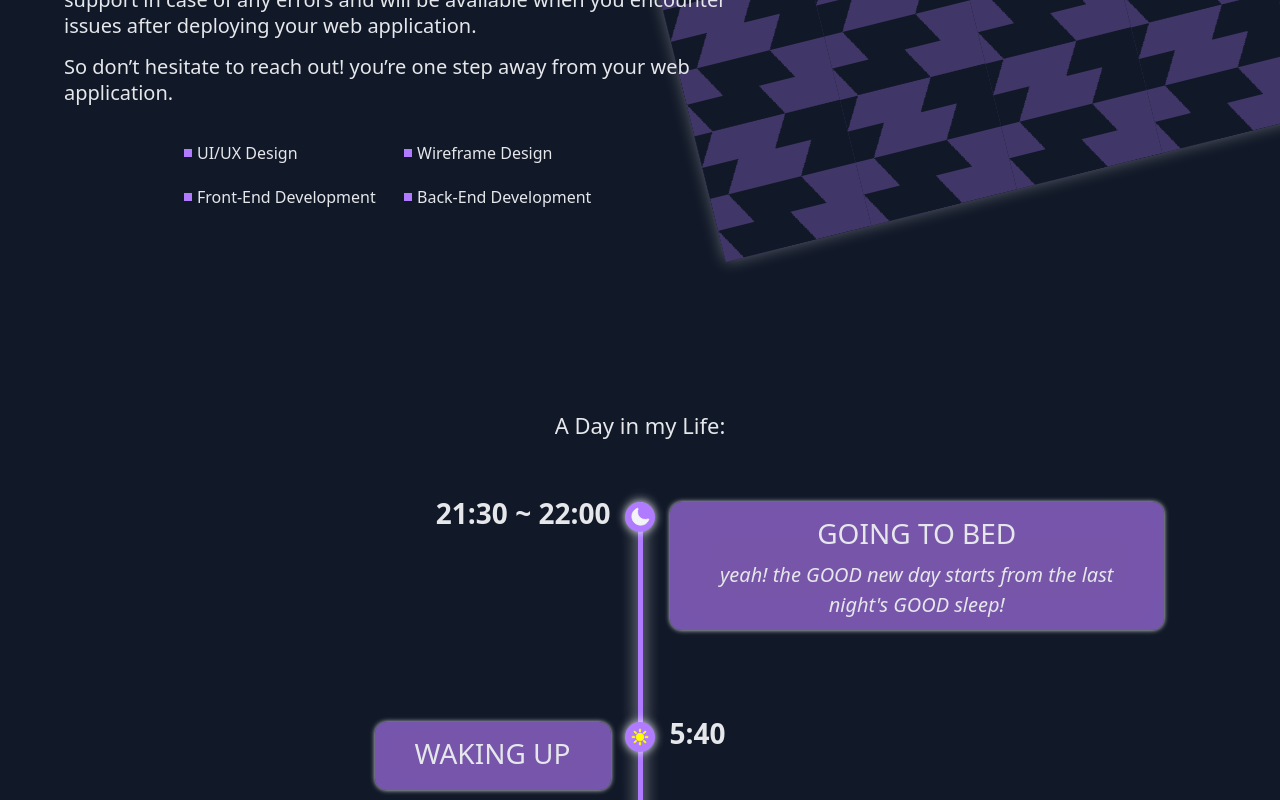
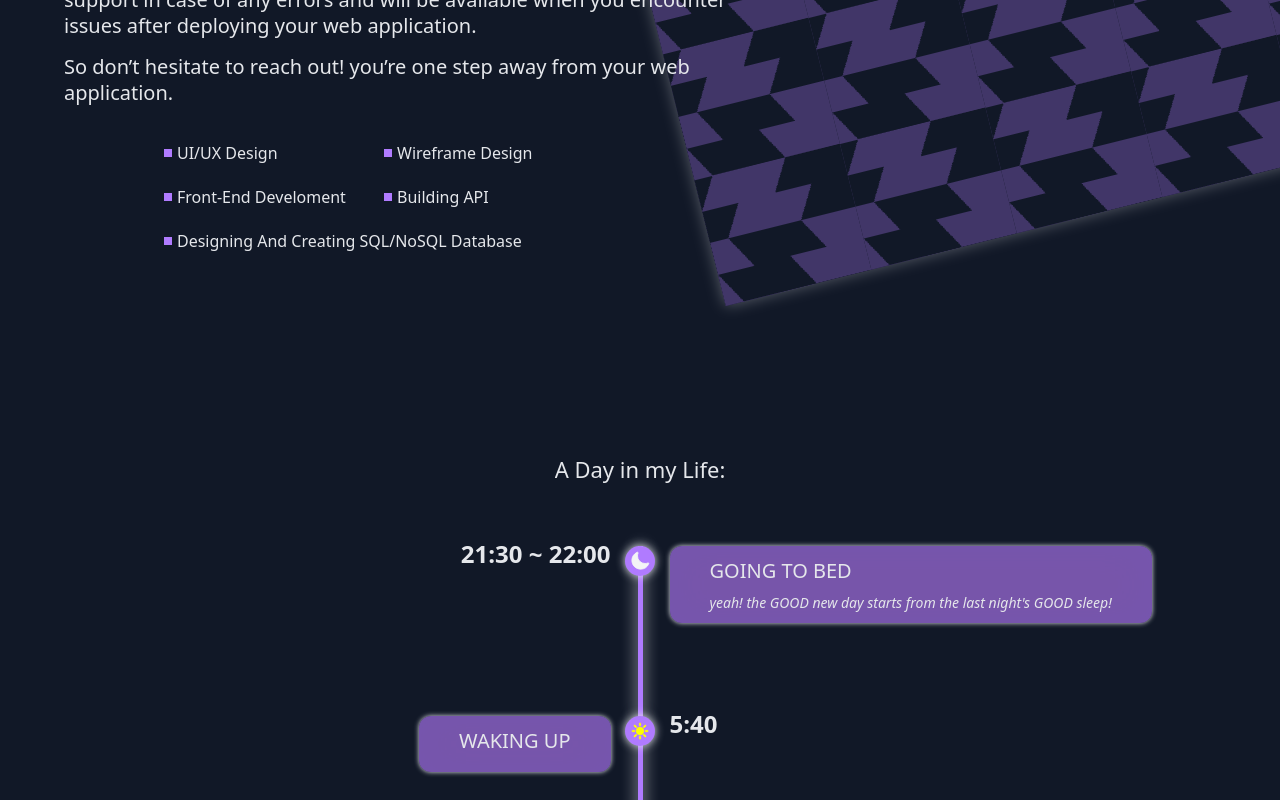
Before and after one commit to xmarya/portfolio.v2, a React (Vite) app: page / in a window 1280 px wide. Shown: the part 2680-3480 px from the top of the page. Built offline with nearby package versions, Linux system fonts and the light colour scheme.

Commit message:
I think I can say now I'm finished with the timeline component

```diff
--- a/src/UI/Timeline.jsx
+++ b/src/UI/Timeline.jsx
@@ -47,10 +47,10 @@ const MiddleLine = styled(motion.div)`
 `;
 
 const Content = styled(motion.div)`
-  font-size: var(--secondary-heading);
+  /* font-size: var(--secondary-heading); */
+  font-size: var(--p-text);
   font-weight: 500;
-  text-align: center;
-  height: 20rem;
+  height: 15rem;
   justify-self: ${(props) => props.direction};
   margin: 0 1.2rem 2rem;
 
@@ -80,13 +80,12 @@ const Content = styled(motion.div)`
 `;
 
 const Activity = styled.div`
-  /* font-size: 2.4rem; */
   text-transform: uppercase;
   padding: 0 2rem;
 `;
 
 const Note = styled.div`
-  font-size: var(--p-text);
+  font-size: var(--md-text);
   font-style: italic;
   padding: 0 2rem;
   margin-top: 0.6rem;
@@ -94,6 +93,8 @@ const Note = styled.div`
 
 const Time = styled.div`
   /* font-size: 3rem; */
+    font-size: 2.4rem;
+
   font-weight: 600;
   margin-top: -3rem;
 `;
--- a/src/data/offersData.js
+++ b/src/data/offersData.js
@@ -11,6 +11,9 @@ export const offers =[
         title: "Front-end develoment",
       },
       {
-        title: "Back-end develoment",
+        title: "Building API",
+      },
+      {
+        title: "Designing and Creating SQL/NoSQL Database",
       },
 ];
--- a/src/index.css
+++ b/src/index.css
@@ -57,12 +57,12 @@
   --p-text: clamp(2rem, 5vw, 1.8rem);
   --button-text: 1.4rem;
 
-  --xxl-text: 22px;
-  --xl-text: 18px;
-  --lg-text: 16px;
-  --md-text: 14px;
+  --xxl-text: 2.2rem;
+  --xl-text: 1.8rem;
+  --lg-text: 1.6rem;
+  --md-text: 1.4rem;
   --xsm-text: 1.3rem;
-  --xxsm-text: 12px;
+  --xxsm-text: 1.2rem;
 }
 
 *,
--- a/src/sections/Offer.jsx
+++ b/src/sections/Offer.jsx
@@ -3,13 +3,8 @@ import { SectionHeading } from "../UI/Headings";
 import { Section } from "../UI/Section";
 import { motion } from "framer-motion";
 import AnimatedWrapper from "../UI/Animation/AnimatedWrapper";
+import { offers } from "../data/offersData";
 
-const services = [
-  { label: "UI/UX Design" },
-  { label: "Wireframe Design" },
-  { label: "Front-end Development" },
-  { label: "Back-end Development" },
-];
 
 const OffersList = styled(motion.ul)`
   width: 50%;
@@ -18,12 +13,13 @@ const OffersList = styled(motion.ul)`
   flex-wrap: wrap;
   gap: 2rem;
   padding-top: 2rem;
-  padding-left: 12rem;
+  padding-left: 10rem;
 `;
 
 const OffersListItems = styled.li`
   /* making each item the same width in order to make the correctley aligned by setting  justify-content: start*/
-  width: 20rem;
+  min-width: 20rem;
+  max-width: fit-content;
   text-align: start;
   font-size: var(--lg-text);
   text-transform: capitalize;
@@ -70,9 +66,9 @@ export default function Offer() {
       </AnimatedWrapper>
 
       <OffersList>
-        {services.map((service) => (
-          <AnimatedWrapper key={service.label}>
-            <OffersListItems>{service.label}</OffersListItems>
+        {offers.map((offer) => (
+          <AnimatedWrapper key={offer.title}>
+            <OffersListItems>{offer.title}</OffersListItems>
           </AnimatedWrapper>
         ))}
       </OffersList>
--- a/src/sections/OneDay.jsx
+++ b/src/sections/OneDay.jsx
@@ -65,6 +65,8 @@ export default function OneDay() {
     }
   };
 
+  // TODO: add a final note "the owner of this portfolio is not a Robot, so the above information is not accurate 100% eveyday"
+  // TODO: add explanation for the free time
 
   return (
     <CentredSection>
@@ -124,6 +126,11 @@ export default function OneDay() {
           );
         })}
       </Timeline>
+      <div className="self-start ml-40">
+      <AnimatedWrapper>
+        <Timeline.Note className="italic text-[var(--lg-text)]">* please note that the owner of this portfolio is not a Robot, so the above information is not accurate 100% every day.</Timeline.Note>
+      </AnimatedWrapper>
+      </div>
     </CentredSection>
   );
 }
```
